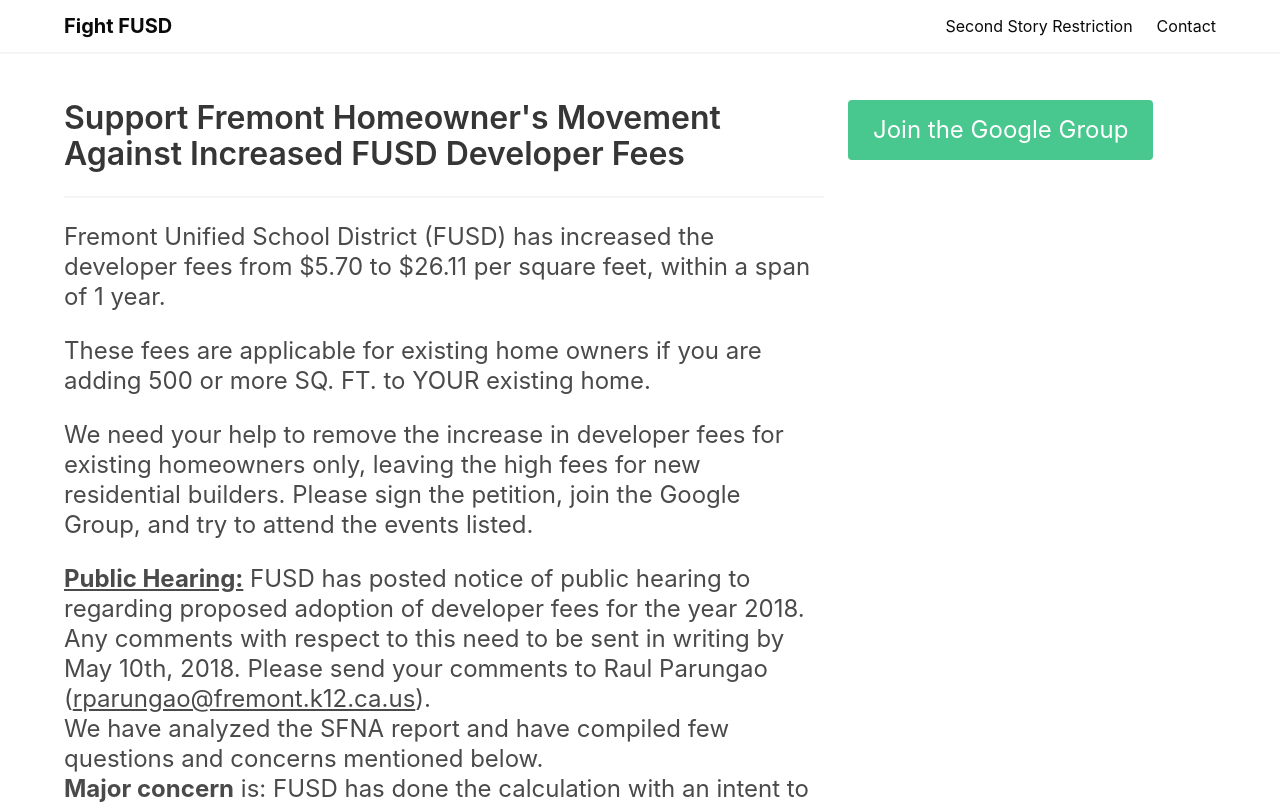
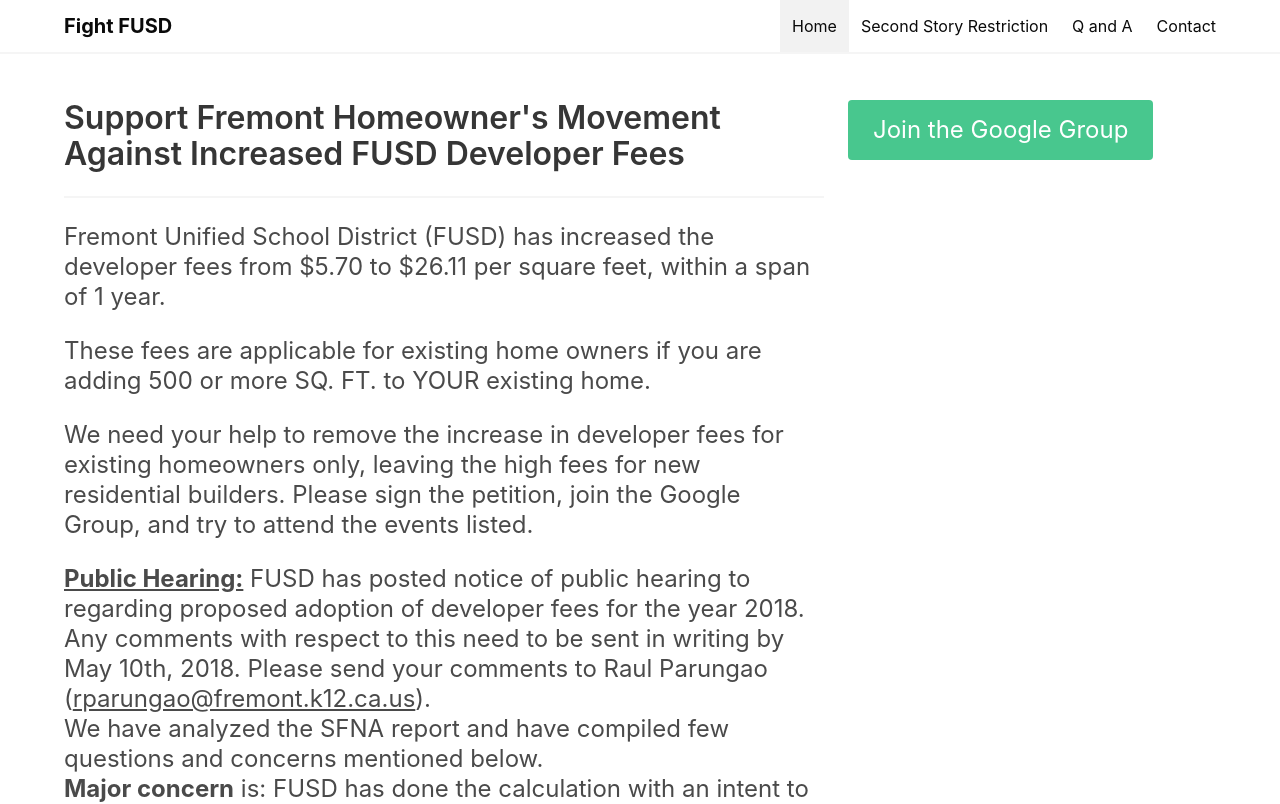
Before and after one commit to nahtnam/fightfusd, a Vue app: page / in a window 1280 px wide. Shown: the top 804 px of the page. Built offline with nearby package versions, Linux system fonts and the light colour scheme.

Commit message:
update navigation

```diff
--- a/src/components/Navigation.vue
+++ b/src/components/Navigation.vue
@@ -15,9 +15,9 @@
 
       <div class="navbar-menu" :class="{ 'is-active': active }">
         <div class="navbar-end">
-          <!-- <router-link to="/" class="navbar-item" active-class="is-active" @click.native="closeMenu" exact>Home</router-link> -->
+          <router-link to="/" class="navbar-item" active-class="is-active" @click.native="closeMenu" exact>Home</router-link>
           <router-link to="/multi-story" class="navbar-item" active-class="is-active" @click.native="closeMenu">Second Story Restriction</router-link>
-          <!-- <router-link to="/qanda" class="navbar-item" active-class="is-active" @click.native="closeMenu">Q and A</router-link> -->
+          <router-link to="/qanda" class="navbar-item" active-class="is-active" @click.native="closeMenu">Q and A</router-link>
           <router-link to="/contact" class="navbar-item" active-class="is-active" @click.native="closeMenu">Contact</router-link>
         </div>
       </div>
```
